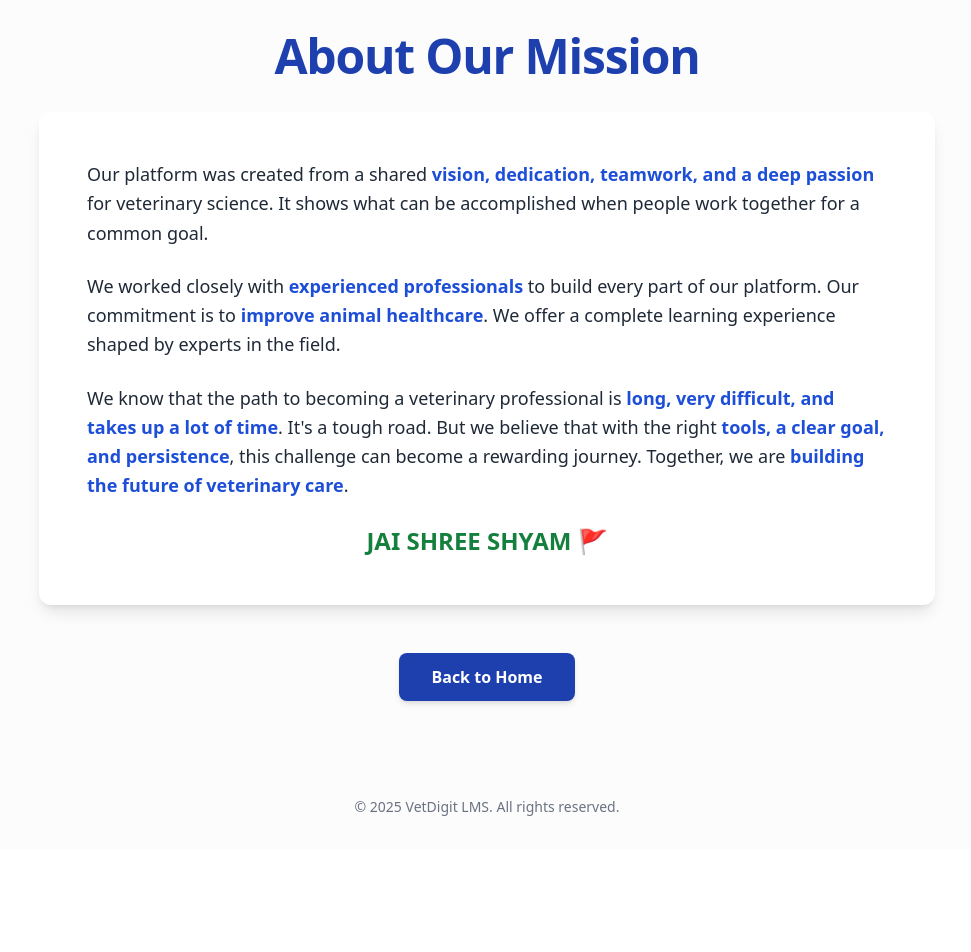
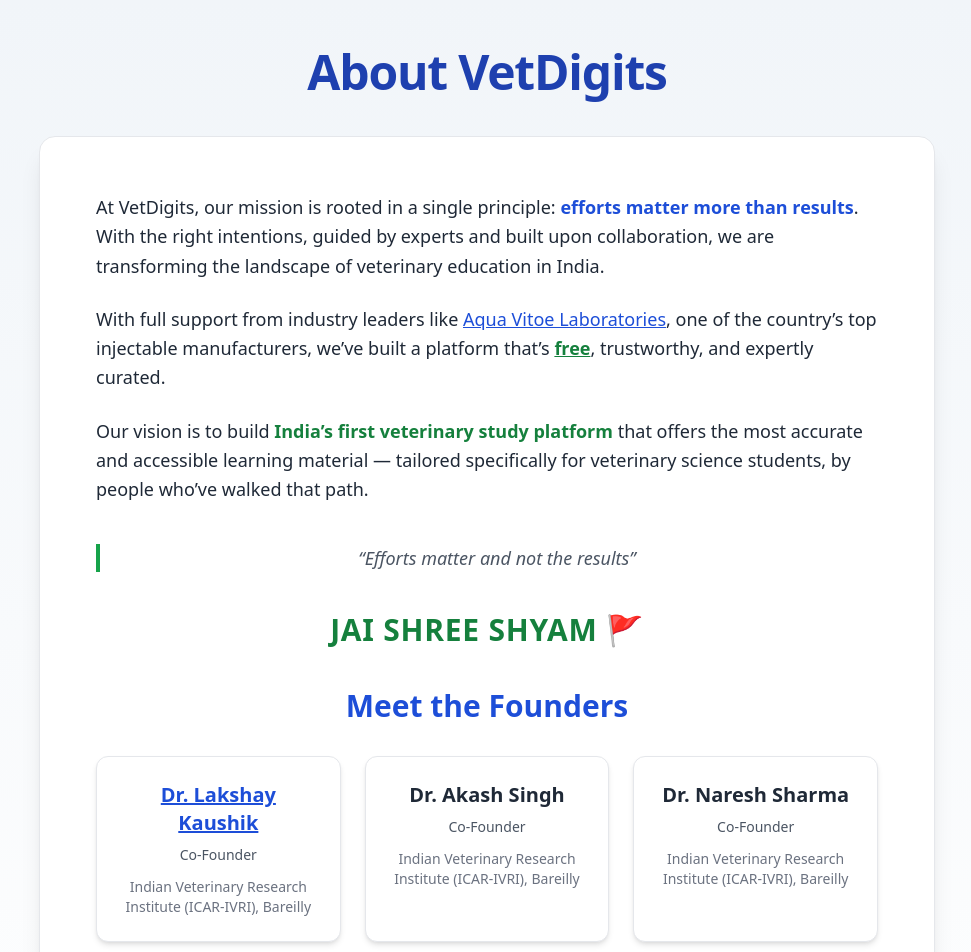
Before and after one commit to vetdigits-tech/lms_frontend, a Next.js app: page /about in a window 1280 px wide. Shown: the top 952 px of the page, without its empty margins (153-1124 px from the left). Before the commit the page ends 849 px from the top, so only its background shows below. Built offline with nearby package versions, Linux system fonts and the light colour scheme; no server answers.

Commit message:
about us updated

```diff
--- a/src/app/about/page.jsx
+++ b/src/app/about/page.jsx
@@ -1,49 +1,128 @@
 'use client';
 
 import Link from 'next/link';
+import { motion } from 'framer-motion';
 
 export default function AboutUsPage() {
   return (
-    <div className="min-h-screen bg-gray-50/50 p-8 text-gray-800 flex flex-col items-center font-sans">
+    <div className="min-h-screen bg-gradient-to-b from-slate-100 to-white px-6 py-12 text-gray-800 flex flex-col items-center font-sans">
       <div className="max-w-4xl w-full text-center">
-        <h1 className="text-4xl md:text-5xl font-bold mb-8 text-blue-800 tracking-tight">
-          About Our Mission
+        <h1 className="text-5xl font-extrabold text-blue-800 mb-10 tracking-tight">
+          About VetDigits
         </h1>
 
-        <div className="bg-white p-8 md:p-12 rounded-xl shadow-lg space-y-6 text-left">
-          <p className="text-lg leading-relaxed">
-            Our platform was created from a shared{' '}
-            <strong className="text-blue-700">vision, dedication, teamwork, and a deep passion</strong>{' '}
-            for veterinary science. It shows what can be accomplished when people work together for a common goal.
+        <div className="bg-white p-10 md:p-14 rounded-2xl shadow-xl space-y-10 text-left border border-gray-200">
+          {/* Main Content */}
+          <section className="text-lg leading-relaxed space-y-6">
+            <p>
+              At VetDigits, our mission is rooted in a single principle:{' '}
+              <span className="font-semibold text-blue-700">efforts matter more than results</span>.
+              With the right intentions, guided by experts and built upon
+              collaboration, we are transforming the landscape of veterinary education in India.
+            </p>
+
+            <p>
+              With full support from industry leaders like{' '}
+              <Link
+                href="https://www.aquavitoelab.com/" // Replace with actual link
+                target="_blank"
+                className="text-blue-700 underline hover:text-blue-900 font-medium"
+              >
+                Aqua Vitoe Laboratories
+              </Link>
+              , one of the country’s top injectable manufacturers, we’ve built a platform that’s{' '}
+              <span className="font-bold text-green-700 underline">free</span>, trustworthy, and expertly curated.
+            </p>
+
+            <p>
+              Our vision is to build{' '}
+              <span className="font-semibold text-green-700">
+                India’s first veterinary study platform
+              </span>{' '}
+              that offers the most accurate and accessible learning material — tailored specifically
+              for veterinary science students, by people who’ve walked that path.
+            </p>
+          </section>
+
+          <blockquote className="mt-6 text-center italic text-gray-600 text-lg border-l-4 border-green-600 pl-4">
+            “Efforts matter and not the results”
+          </blockquote>
+
+          <p className="mt-10 text-3xl font-extrabold text-green-700 text-center tracking-wide">
+            JAI SHREE SHYAM 🚩
           </p>
 
-          <p className="text-lg leading-relaxed">
-            We worked closely with{' '}
-            <strong className="text-blue-700">experienced professionals</strong> to build every part of our platform. Our commitment is to{' '}
-            <strong className="text-blue-700">improve animal healthcare</strong>. We offer a complete learning experience shaped by experts in the field.
-          </p>
+          {/* Founders Section */}
+          <section className="text-left mt-16">
+            <h2 className="text-3xl font-semibold text-blue-700 mb-8 text-center">Meet the Founders</h2>
 
-          <p className="text-lg leading-relaxed">
-            We know that the path to becoming a veterinary professional is{' '}
-            <strong className="text-blue-700">long, very difficult, and takes up a lot of time</strong>. It's a tough road. But we believe that with the right{' '}
-            <strong className="text-blue-700">tools, a clear goal, and persistence</strong>, this challenge can become a rewarding journey. Together, we are{' '}
-            <strong className="text-blue-700">building the future of veterinary care</strong>.
-          </p>
+            <div className="grid grid-cols-1 md:grid-cols-3 gap-6">
+              {/* Founder 1 */}
+              <motion.div
+                whileHover={{ scale: 1.05 }}
+                initial={{ opacity: 0, y: 30 }}
+                animate={{ opacity: 1, y: 0 }}
+                transition={{ duration: 0.6, delay: 0.2 }}
+                className="bg-white border border-gray-200 rounded-xl p-6 shadow-md text-center"
+              >
+                <h3 className="text-xl font-bold text-blue-700">
+                  <Link
+                    href="https://www.instagram.com/_lk.kaushik/"
+                    target="_blank"
+                    className="underline hover:text-blue-900"
+                  >
+                    Dr. Lakshay Kaushik
+                  </Link>
+                </h3>
+                <p className="text-gray-600 mt-2 text-sm">Co-Founder</p>
+                <p className="mt-3 text-sm text-gray-500">
+                  Indian Veterinary Research Institute (ICAR-IVRI), Bareilly
+                </p>
+              </motion.div>
 
-          <p className="mt-8 text-2xl font-bold text-green-700 text-center">
-            JAI SHREE SHYAM 🚩
-          </p>
+              {/* Founder 2 */}
+              <motion.div
+                whileHover={{ scale: 1.05 }}
+                initial={{ opacity: 0, y: 30 }}
+                animate={{ opacity: 1, y: 0 }}
+                transition={{ duration: 0.6, delay: 0.4 }}
+                className="bg-white border border-gray-200 rounded-xl p-6 shadow-md text-center"
+              >
+                <h3 className="text-xl font-bold text-gray-800">Dr. Akash Singh</h3>
+                <p className="text-gray-600 mt-2 text-sm">Co-Founder</p>
+                <p className="mt-3 text-sm text-gray-500">
+                  Indian Veterinary Research Institute (ICAR-IVRI), Bareilly
+                </p>
+              </motion.div>
+
+              {/* Founder 3 */}
+              <motion.div
+                whileHover={{ scale: 1.05 }}
+                initial={{ opacity: 0, y: 30 }}
+                animate={{ opacity: 1, y: 0 }}
+                transition={{ duration: 0.6, delay: 0.6 }}
+                className="bg-white border border-gray-200 rounded-xl p-6 shadow-md text-center"
+              >
+                <h3 className="text-xl font-bold text-gray-800">Dr. Naresh Sharma</h3>
+                <p className="text-gray-600 mt-2 text-sm">Co-Founder</p>
+                <p className="mt-3 text-sm text-gray-500">
+                  Indian Veterinary Research Institute (ICAR-IVRI), Bareilly
+                </p>
+              </motion.div>
+            </div>
+          </section>
         </div>
 
+        {/* Back to Home Button */}
         <Link href="/">
-          <button className="mt-12 bg-blue-800 text-white px-8 py-3 rounded-lg font-semibold hover:bg-blue-900 hover:scale-105 transition-transform duration-300 ease-in-out shadow-md">
-            Back to Home
+          <button className="mt-12 bg-blue-800 text-white px-10 py-3 rounded-xl text-lg font-semibold hover:bg-blue-900 hover:scale-105 transition duration-300 shadow-md">
+            ← Back to Home
           </button>
         </Link>
       </div>
 
-      <footer className="mt-24 text-center text-gray-500 text-sm">
-        © {new Date().getFullYear()} VetDigit LMS. All rights reserved.
+      <footer className="mt-24 text-center text-gray-400 text-sm">
+        © {new Date().getFullYear()} VetDigits LMS. All rights reserved.
       </footer>
     </div>
   );
```
